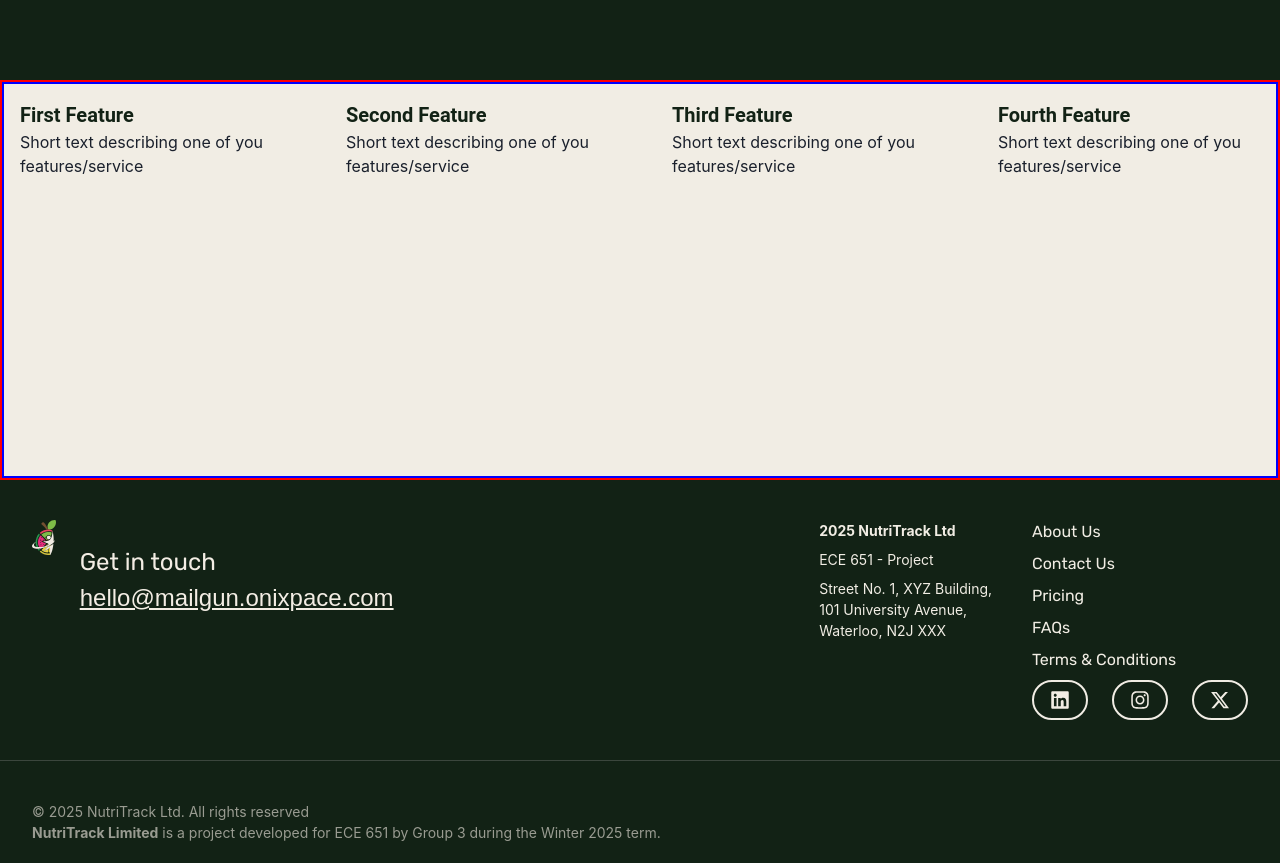
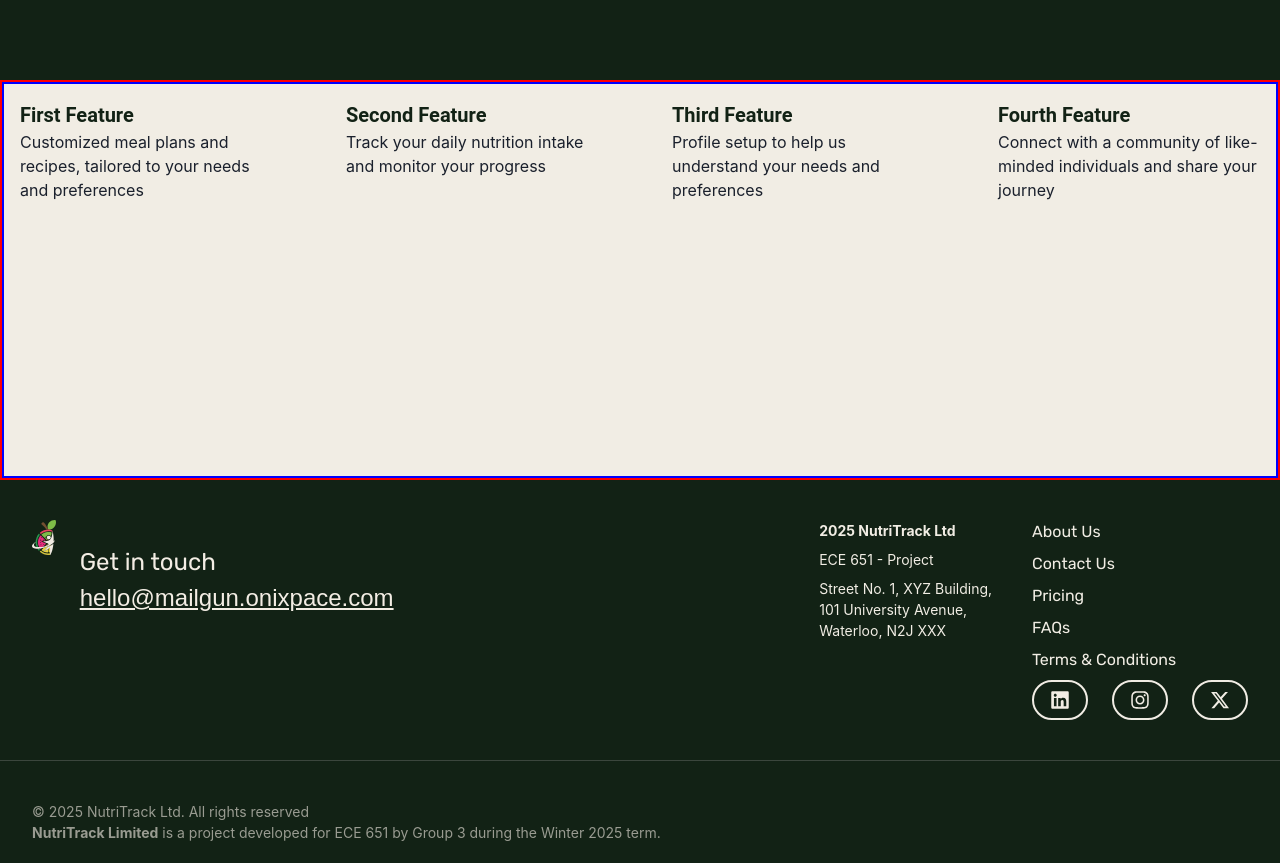
Before and after one commit to NutriTrack-UoW/NutriTrack, a React (Vite) app in the folder NutriTrack-Frontend/: page / in a window 1280 px wide. Shown: the part 880-1743 px from the top of the page. Built offline with nearby package versions, Linux system fonts and the light colour scheme; no server answers; a web font is replaced by a local one.

Commit message:
added initial feature description to homepage

```diff
--- a/NutriTrack-Frontend/src/Components/Sections/HomepageSections/Homepage-mid-section1.tsx
+++ b/NutriTrack-Frontend/src/Components/Sections/HomepageSections/Homepage-mid-section1.tsx
@@ -38,19 +38,19 @@ export default function HomepageMidSection1() {
           gap={{ base: '8', sm: '12', md: '16' }}>
           <Feature
             heading={'First Feature'}
-            text={'Short text describing one of you features/service'}
+            text={'Customized meal plans and recipes, tailored to your needs and preferences'}
           />
           <Feature
             heading={'Second Feature'}
-            text={'Short text describing one of you features/service'}
+            text={'Track your daily nutrition intake and monitor your progress'}
           />
           <Feature
             heading={'Third Feature'}
-            text={'Short text describing one of you features/service'}
+            text={'Profile setup to help us understand your needs and preferences'}
           />
           <Feature
             heading={'Fourth Feature'}
-            text={'Short text describing one of you features/service'}
+            text={'Connect with a community of like-minded individuals and share your journey'}
           />
         </Grid>
       </Box>
```
